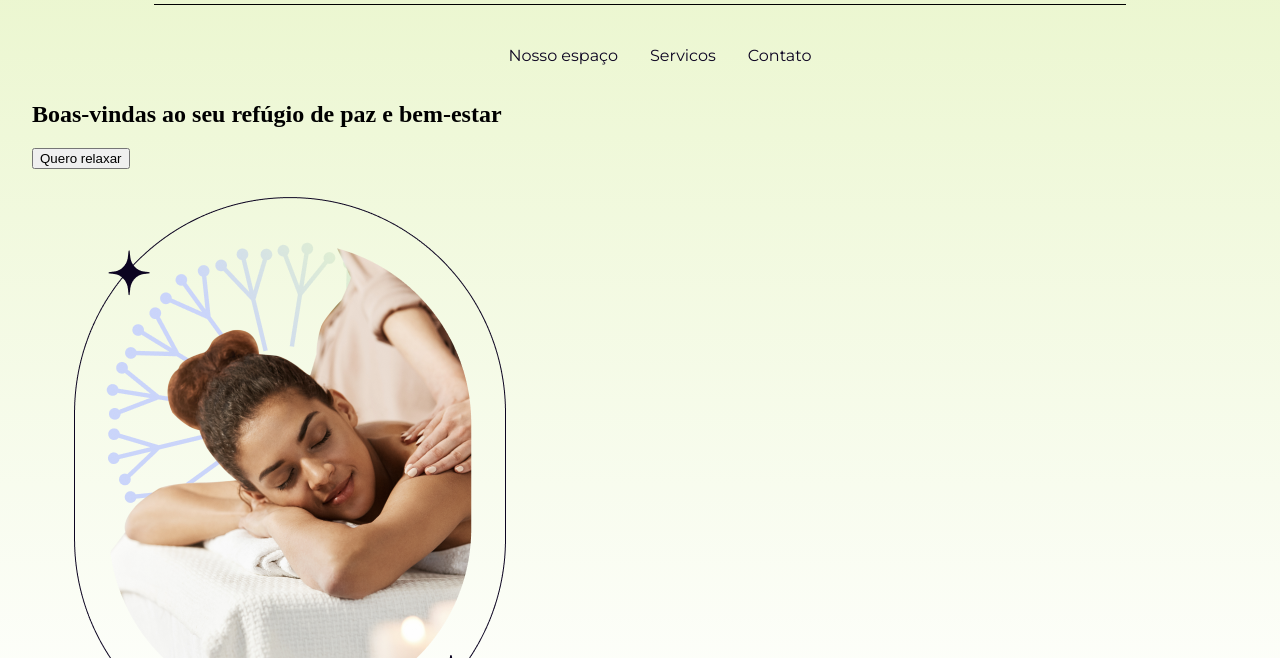
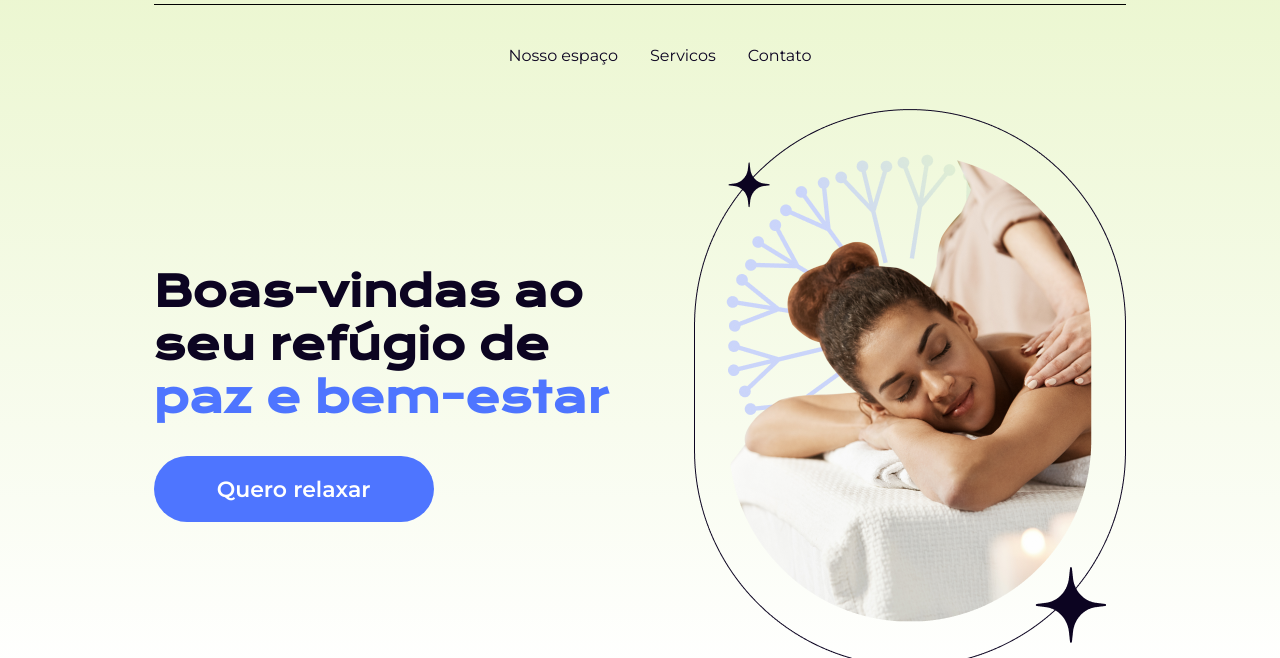
Before and after one commit to DaissaMatias/projeto-calmaria-spa, a plain HTML site: page index.html in a window 1280 px wide. Shown: the part 142-800 px from the top of the page. Drawn offline with nearby package versions, Linux system fonts and the light colour scheme.

Commit message:
Mais ajustes e Modularização

```diff
--- /dev/null
+++ b/styles/abstract/_variaveis.scss
@@ -0,0 +1,12 @@
+//Variaveis
+    //Cores
+    $cor-primaira:#0C0421;
+    $cor-secundaria: #4E75FF;
+    $cor-terciaria: #85A0FF;
+    $cor-quaternaria: #E8F5C8;
+    $cor-default: #CAD4FA;
+    $gradiente-primario: linear-gradient(180deg, #e8f5c8 0%, #FFFFFF 96.87%);
+    $gradiente-secundario: linear-gradient(180deg, rgba(255,255,255,0.7) 0%, rgba(202,212,250,0.3) 100%);
+    //Fontes
+    $ft-textos: 'Montserrat', sans-serif;
+    $ft-titulos: 'Krona One', sans-serif;
--- a/styles/styles.scss
+++ b/styles/styles.scss
@@ -1,15 +1,4 @@
-//Variaveis
-    //Cores
-    $cor-primaira:#0C0421;
-    $cor-secundaria: #4E75FF;
-    $cor-terciaria: #85A0FF;
-    $cor-quaternaria: #E8F5C8;
-    $cor-default: #CAD4FA;
-    $gradiente-primario: linear-gradient(180deg, #e8f5c8 0%, #FFFFFF 96.87%);
-    $gradiente-secundario: linear-gradient(180deg, rgba(255,255,255,0.7) 0%, rgba(202,212,250,0.3) 100%);
-    //Fontes
-    $ft-textos: 'Montserrat', sans-serif;
-    $ft-titulos: 'Krona One', sans-serif;
+@use './abstract/variaveis';
 
 body {
     margin: 0;
@@ -18,7 +7,7 @@ body {
 }
 
 header {
-    background: linear-gradient(180deg, #e8f5c8 0%, #FFFFFF 96.87%);
+    background: variaveis.$gradiente-primario;
     padding: 2rem;
     nav {
         display: flex;
@@ -35,11 +24,49 @@ header {
             li{
                 list-style-type: none;
             }
+
             a {
                 text-decoration: none;
-                color: #0C0421;
+                color: variaveis.$cor-primaira;
                 font-weight: 500;
-                font-family: 'Montserrat', sans-serif;
+                font-family: variaveis.$ft-textos;
+            }
+        }
+    }
+    #home{
+        max-width: 1040px;
+        width: 80%;
+        margin: 0 auto;
+        display: flex;
+        align-items: center;
+        justify-content: space-between;
+        .textos-home{
+            max-width: 464px;
+            h1{
+                font-size: 42px;
+                color: variaveis.$cor-primaira;
+                margin-bottom: 2rem;
+                font-family: variaveis.$ft-titulos;
+                span{
+                    color: variaveis.$cor-secundaria;
+                }
+            }
+            .btn-main{
+                background-color: variaveis.$cor-secundaria;
+                width: 280px;
+                height: 66px;
+                border-radius: 60px;
+                color: white;
+                font-family: variaveis.$ft-textos;
+                font-weight: 600;
+                font-size: 22px;
+                border: none;
+            }
+        }
+        .img-home{
+            max-width: 474px;
+            img{
+                width: 100%;
             }
         }
     }
```
Also changed, not shown: styles/styles.css, 1 other file.
